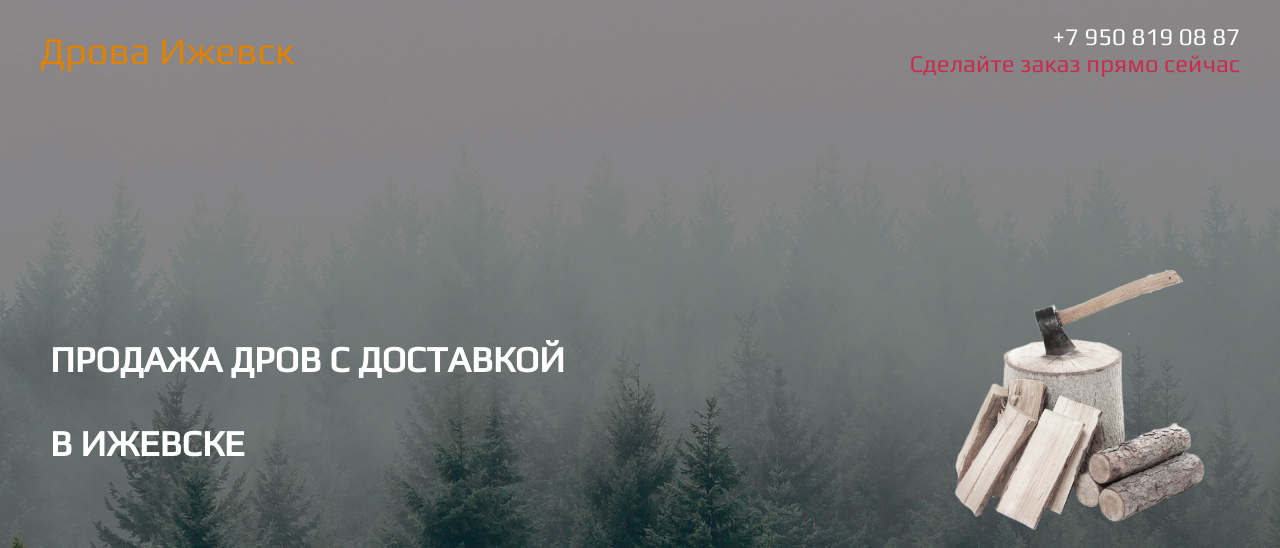
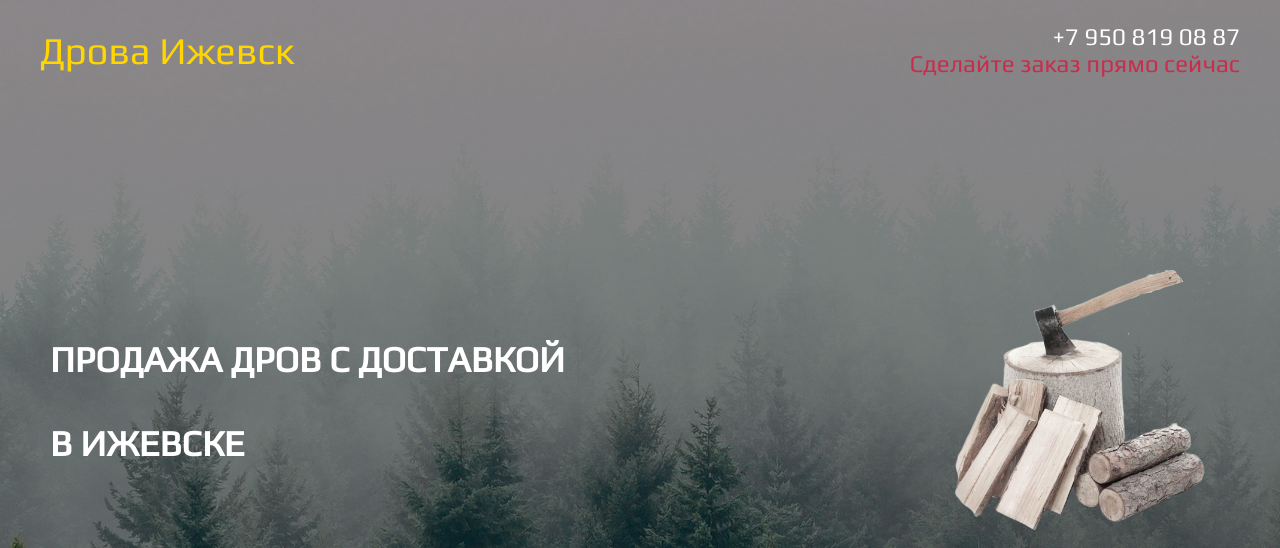
Before and after one commit to fosterushka/Free-Wood-site-Template, a PHP site: page / in a window 1280 px wide. Shown: the top 548 px of the page. Run offline with PHP 8.4, Linux system fonts and the light colour scheme.

Commit message:
clrChange

```diff
--- a/assets/style.css
+++ b/assets/style.css
@@ -33,14 +33,19 @@ h2 { margin: 20px 0}
 :root {
     --clr-orange: #de8200;
     --clr-red: rgba(220, 20, 60, 0.79);
+    --clr-ylw: #ffd600;
 }
 
 .txt-orange {
-    color: var(--clr-orange)
+    color: var(--clr-orange);
+}
+
+.txt-ylw {
+    color: var(--clr-ylw);
 }
 
 .txt-red {
-    color: var(--clr-red)
+    color: var(--clr-red);
 }
 
 /*ColorsEnd*/
--- a/index.php
+++ b/index.php
@@ -12,7 +12,7 @@
 <header>
     <div class="row-h">
         <div class="header">
-            <p style="font-size: 38px;" class="txt-orange">Дрова Ижевск</p>
+            <p style="font-size: 38px;" class="txt-ylw">Дрова Ижевск</p>
             <p style="font-size: 24px; text-align: right; color: white;">+7 950 819 08 87<br><span class="txt-red">Сделайте заказ прямо сейчас</span>
             </p>
         </div>
```
